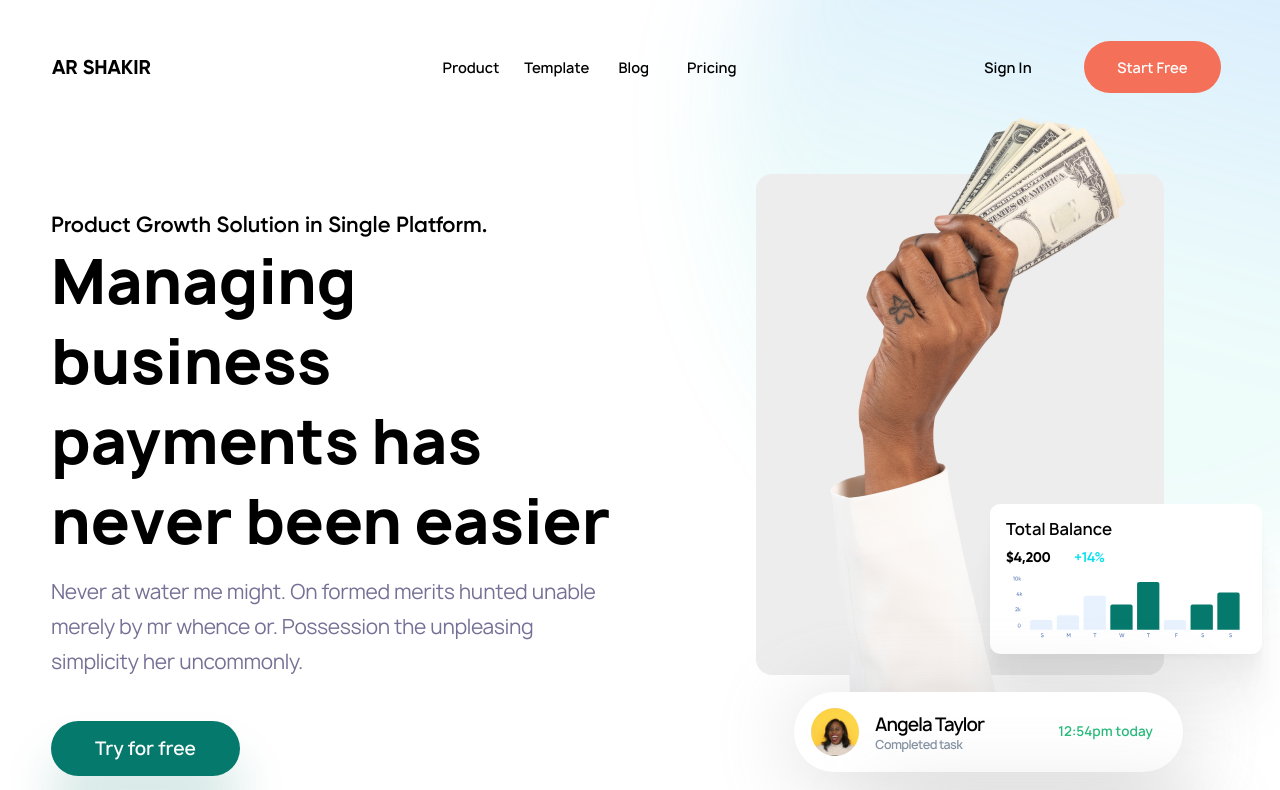
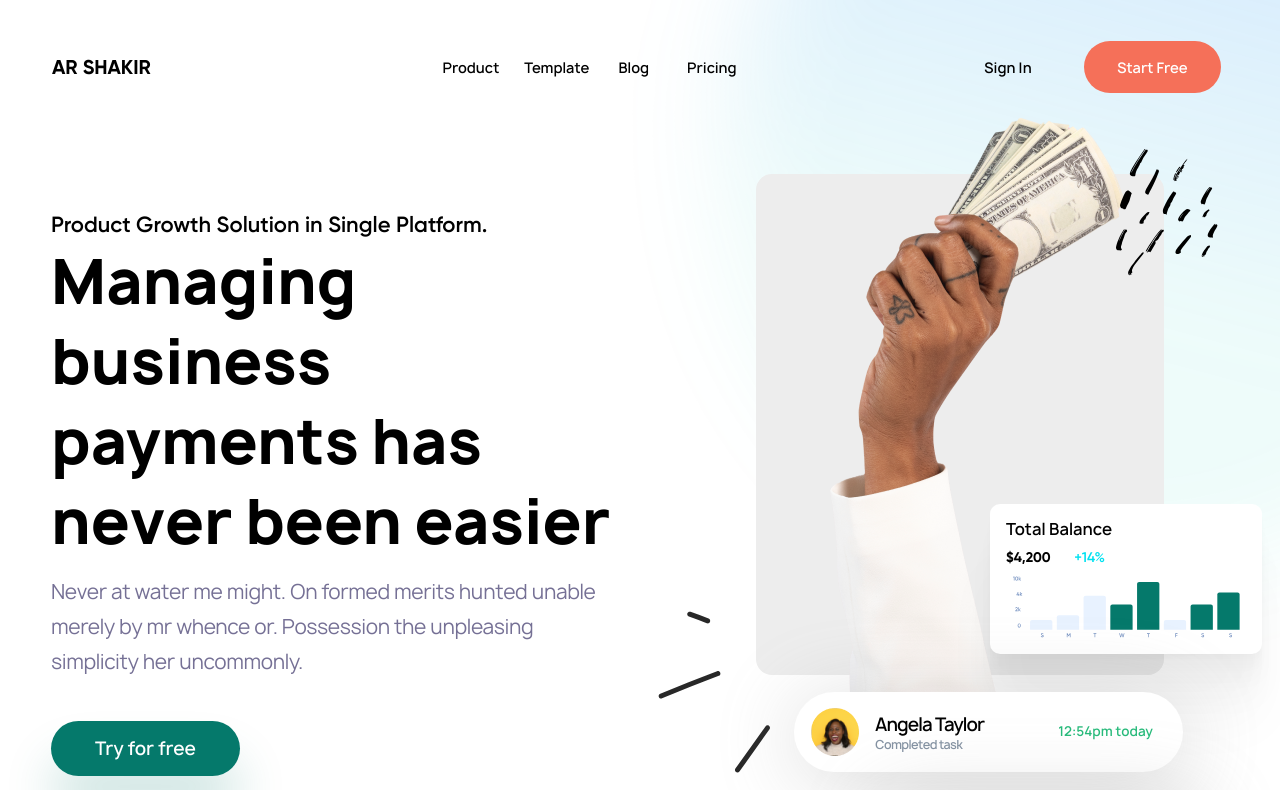
Before and after one commit to diananek/ARShakir_landing-page, a plain HTML site: page index.html in a window 1280 px wide. Shown: the top 790 px of the page. Drawn offline with nearby package versions, Linux system fonts and the light colour scheme; files that its build step writes are made by us from their sources; files whose address does not match are found by name; a web font is replaced by a local one.

Commit message:
Добавлены before и after элементы

```diff
--- a/styles/scss/_welcome-section.scss
+++ b/styles/scss/_welcome-section.scss
@@ -90,6 +90,18 @@
         top: 56px;
         background: #EDEDED url('../../img/vector.svg') -386px 35px;
         border-radius: 16px;
+        &::before {
+            content: url('../../img/img__decor_1.svg');
+            position: absolute;
+            top: 431px;
+            left: -125px;
+        }
+        &::after {
+            content: url('../../img/img__decor_2.svg');
+            position: absolute;
+            top: -25px;
+            left: 360px;
+        }
     }
     &__item {
         position: absolute;
```
